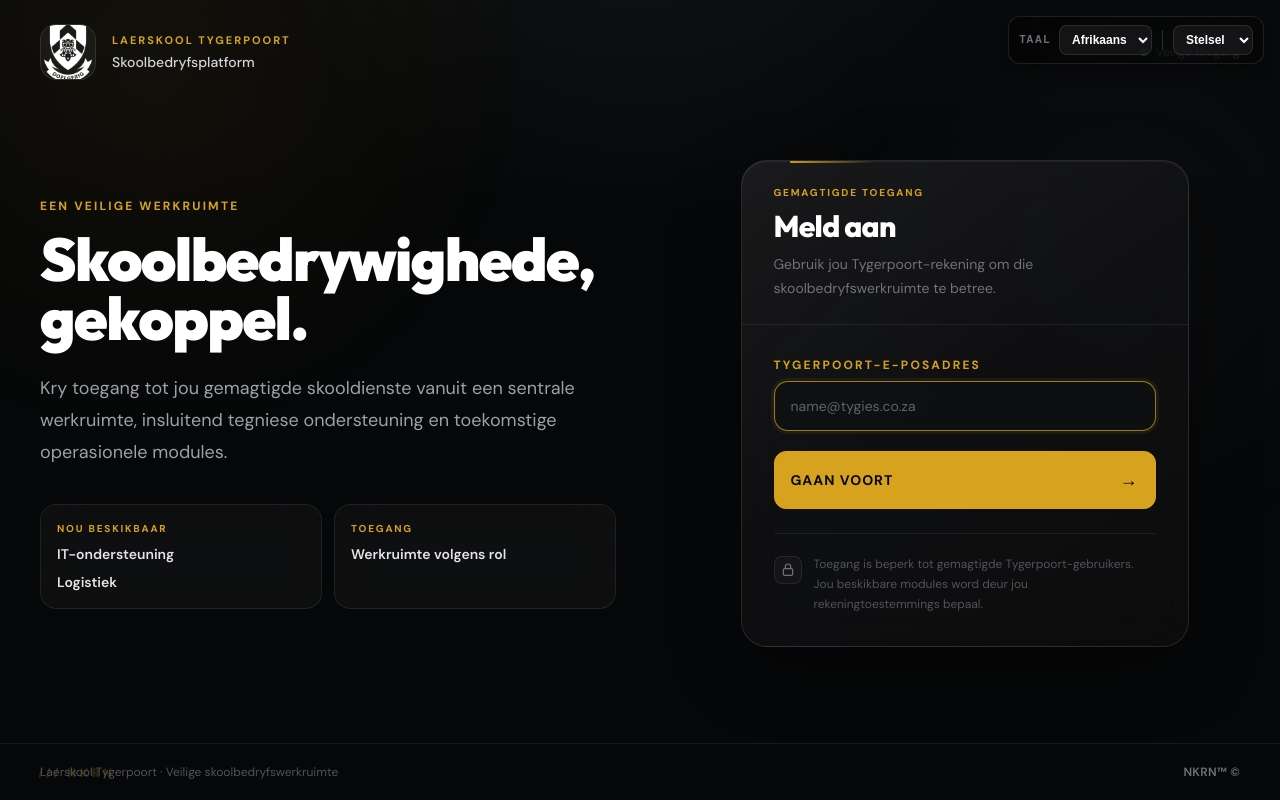
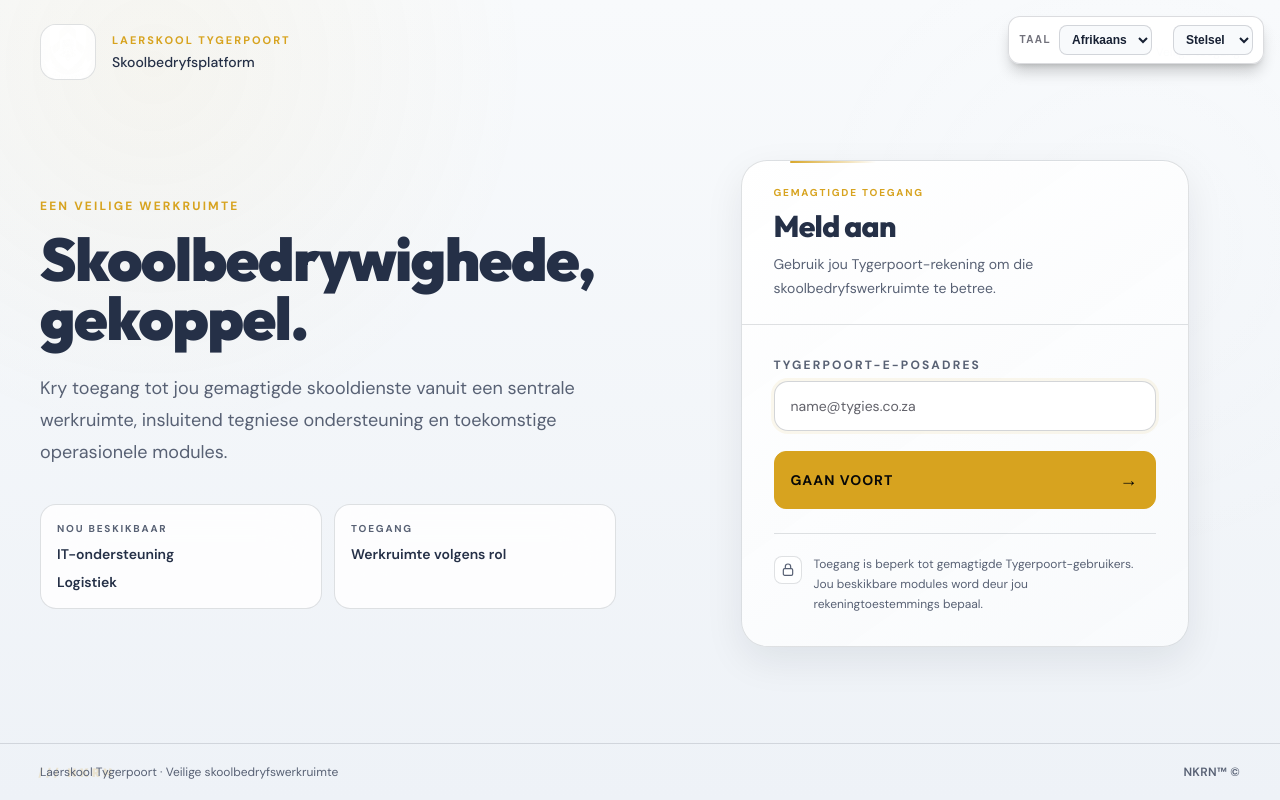
Before and after one commit to wbreytenbach-ops/nkrn-platform, a Next.js app in the folder web/: page /login in a window 1280 px wide. Built offline with nearby package versions, Linux system fonts and the light colour scheme; no server answers.

Commit message:
Add light theme styling for NKRN control pages

```diff
--- a/web/src/app/nkrn-control.css
+++ b/web/src/app/nkrn-control.css
@@ -481,3 +481,82 @@
     min-height: 44px;
   }
 }
+
+/* User-selectable light theme. Dark remains the default. */
+html[data-theme="light"] {
+  color-scheme: light;
+  --nkrn-bg: #f3f5f8;
+  --nkrn-bg-soft: #ffffff;
+  --nkrn-panel: #ffffff;
+  --nkrn-panel-soft: #f8fafc;
+  --nkrn-border: rgba(15, 23, 42, .14);
+  --nkrn-border-strong: rgba(15, 23, 42, .22);
+  --nkrn-text: #172033;
+  --nkrn-muted: #586174;
+  --nkrn-muted-dark: #697386;
+}
+
+html[data-theme="light"] body {
+  background: #f3f5f8 !important;
+  color: #172033 !important;
+}
+
+html[data-theme="light"] .nkrn-control {
+  background: linear-gradient(180deg, #f8fafc, #eef2f7) !important;
+  color: #172033 !important;
+}
+
+html[data-theme="light"] .nkrn-panel {
+  background: linear-gradient(145deg, rgba(255,255,255,.98), rgba(248,250,252,.96)) !important;
+  border-color: rgba(15,23,42,.13) !important;
+  box-shadow: 0 14px 38px rgba(15,23,42,.08), inset 0 1px 0 rgba(255,255,255,.9) !important;
+  backdrop-filter: none !important;
+  -webkit-backdrop-filter: none !important;
+}
+
+html[data-theme="light"] .nkrn-input,
+html[data-theme="light"] .nkrn-select,
+html[data-theme="light"] .nkrn-control textarea,
+html[data-theme="light"] input:not([type="checkbox"]):not([type="radio"]),
+html[data-theme="light"] select,
+html[data-theme="light"] textarea {
+  background: #ffffff !important;
+  color: #172033 !important;
+  border-color: rgba(15,23,42,.18) !important;
+}
+
+html[data-theme="light"] .nkrn-control .text-white,
+html[data-theme="light"] .nkrn-control .text-zinc-100,
+html[data-theme="light"] .nkrn-control .text-zinc-200,
+html[data-theme="light"] .nkrn-control .text-zinc-300 {
+  color: #253047 !important;
+}
+
+html[data-theme="light"] .nkrn-control .text-zinc-400,
+html[data-theme="light"] .nkrn-control .text-zinc-500,
+html[data-theme="light"] .nkrn-control .text-zinc-600 {
+  color: #586174 !important;
+}
+
+html[data-theme="light"] .nkrn-control [class*="bg-zinc-950"],
+html[data-theme="light"] .nkrn-control [class*="bg-zinc-900"],
+html[data-theme="light"] .nkrn-control [class*="bg-black/"],
+html[data-theme="light"] .nkrn-control [class*="bg-white/"] {
+  background-color: rgba(255,255,255,.82) !important;
+}
+
+html[data-theme="light"] .nkrn-control [class*="border-white/"] {
+  border-color: rgba(15,23,42,.13) !important;
+}
+
+html[data-theme="light"] .fixed.right-4.top-4 {
+  background: rgba(255,255,255,.96) !important;
+  color: #253047 !important;
+  border-color: rgba(15,23,42,.15) !important;
+}
+
+html[data-theme="light"] .fixed.right-4.top-4 select {
+  background: #f8fafc !important;
+  color: #172033 !important;
+  border-color: rgba(15,23,42,.16) !important;
+}
```
